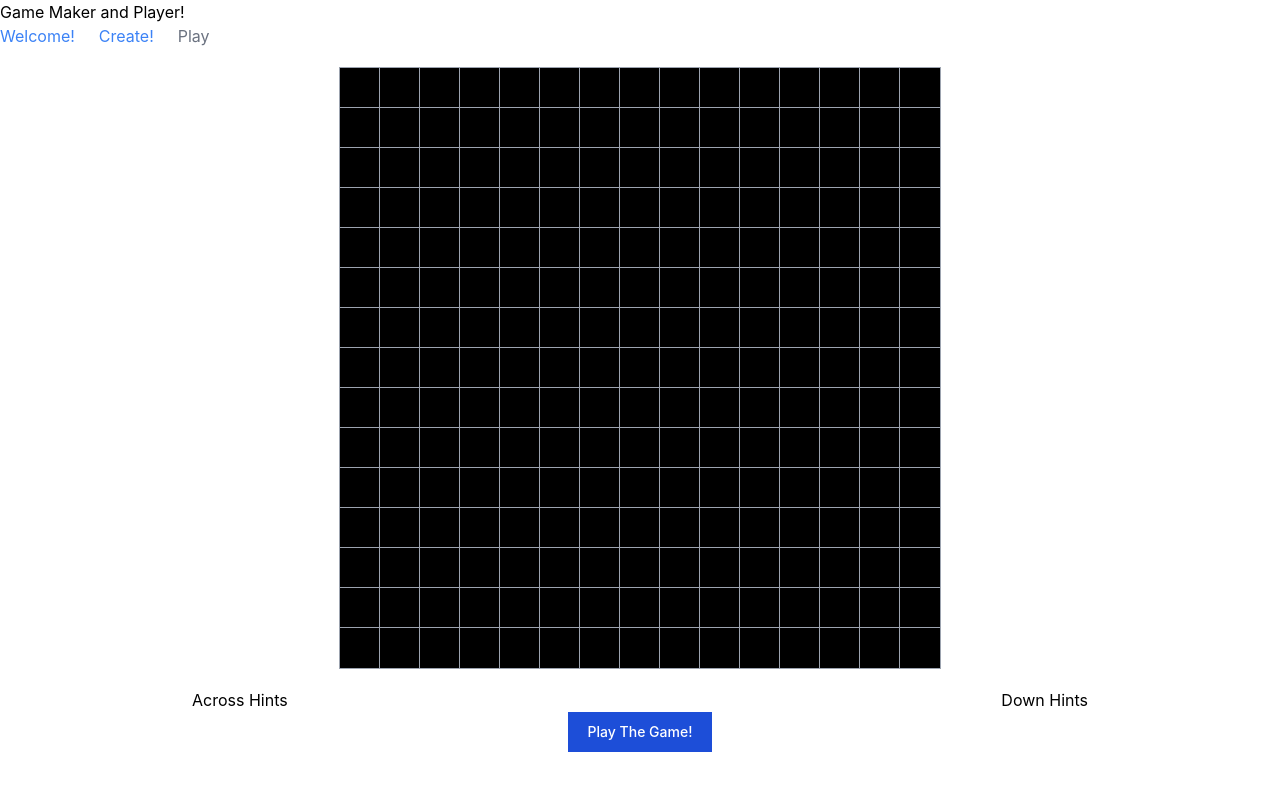
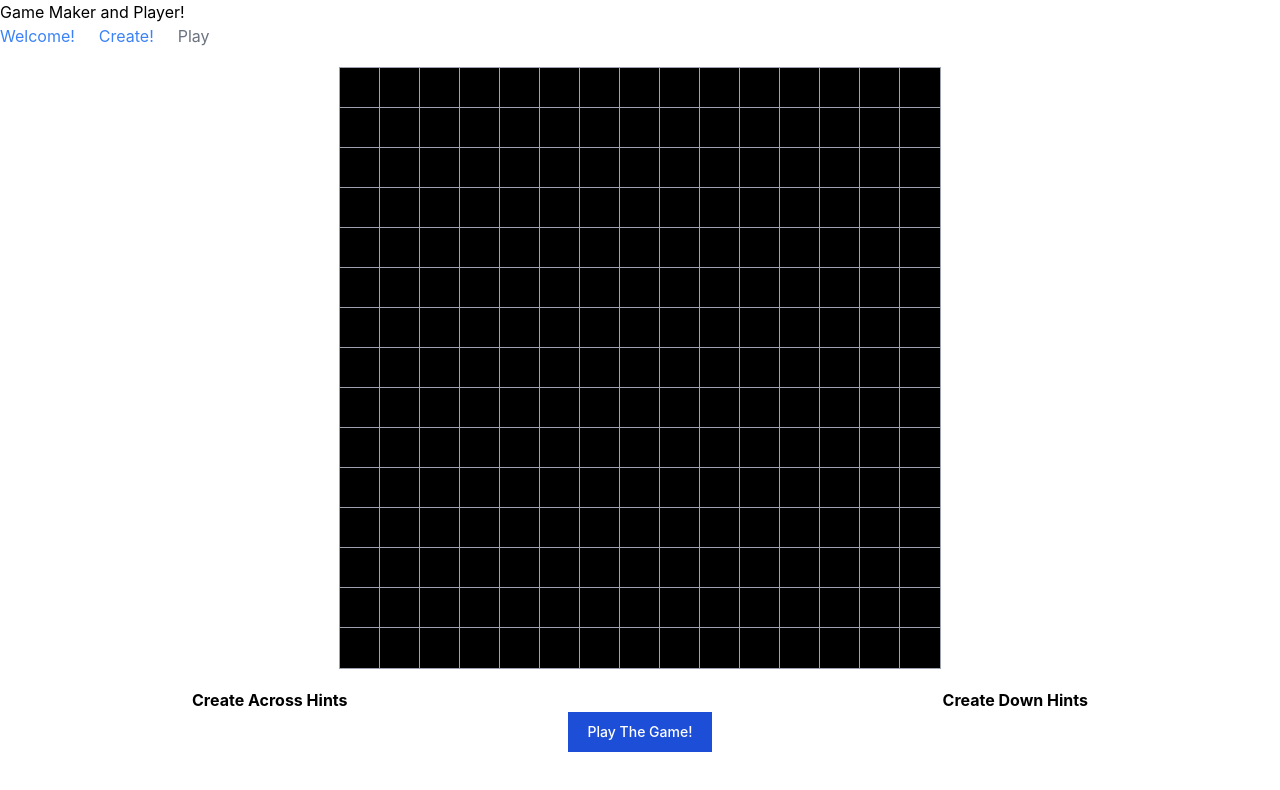
Before and after one commit to akiryk/crossword, a React (Create React App) app: page /maker in a window 1280 px wide. Both pictures are taken after a click on the button "Make Hints". Shown: the top 790 px of the page. Built offline with nearby package versions, Linux system fonts and the light colour scheme.

Commit message:
fix hint forms

```diff
--- a/src/components/HintingForm.js
+++ b/src/components/HintingForm.js
@@ -80,20 +80,20 @@ const HintingFormContainer = () => {
     <form onSubmit={handleSubmit} className="max-w-4xl  mx-auto">
       <div className="flex justify-between">
         <div className="">
-          <h2>Across Hints</h2>
+          <h2 className="font-bold text-left">Create Across Hints</h2>
           <div>
             {startCellsWordsAcross.map((cell, index) => {
               return (
                 <div key={cell.acrossWord} className="flex items-center my-2">
                   <label
-                    for={`acrossHintFor${cell.id}`}
+                    htmlFor={`acrossHintFor${cell.id}`}
                     className="block text-sm font-medium text-gray-900 dark:text-black mr-5 w-2"
                   >
                     {cell.displayNumber}
                   </label>
                   <input
                     type="text"
-                    placeholder={`add hint: ${cell.acrossWord}`}
+                    placeholder={`${cell.acrossWord}`}
                     size={HINT_SIZE}
                     name="hint"
                     onChange={(event) => {
@@ -107,24 +107,24 @@ const HintingFormContainer = () => {
           </div>
         </div>
         <div>
-          <h2>Down Hints</h2>
+          <h2 className="font-bold text-left">Create Down Hints</h2>
           <div>
             {startCellsWordsDown.map((cell, index) => {
               return (
                 <div key={cell.downWord} className="flex items-center my-2">
                   <label
-                    for={`downHintFor${cell.id}`}
+                    htmlFor={`downHintFor${cell.id}`}
                     className="block text-sm font-medium text-gray-900 dark:text-black mr-5 w-2"
                   >
                     {cell.displayNumber}
                   </label>
                   <input
                     type="text"
-                    placeholder={`add hint: ${cell.acrossWord}`}
+                    placeholder={`${cell.downWord}`}
                     size={HINT_SIZE}
                     name="hint"
                     onChange={(event) => {
-                      handleChangeAcrossWordHint(event, index);
+                      handleChangeDownWordHint(event, index);
                     }}
                     className="bg-gray-50 border border-gray-300 text-gray-900 text-sm focus:ring-blue-500 focus:border-blue-500 block w-full p-2.5 "
                   />
```
